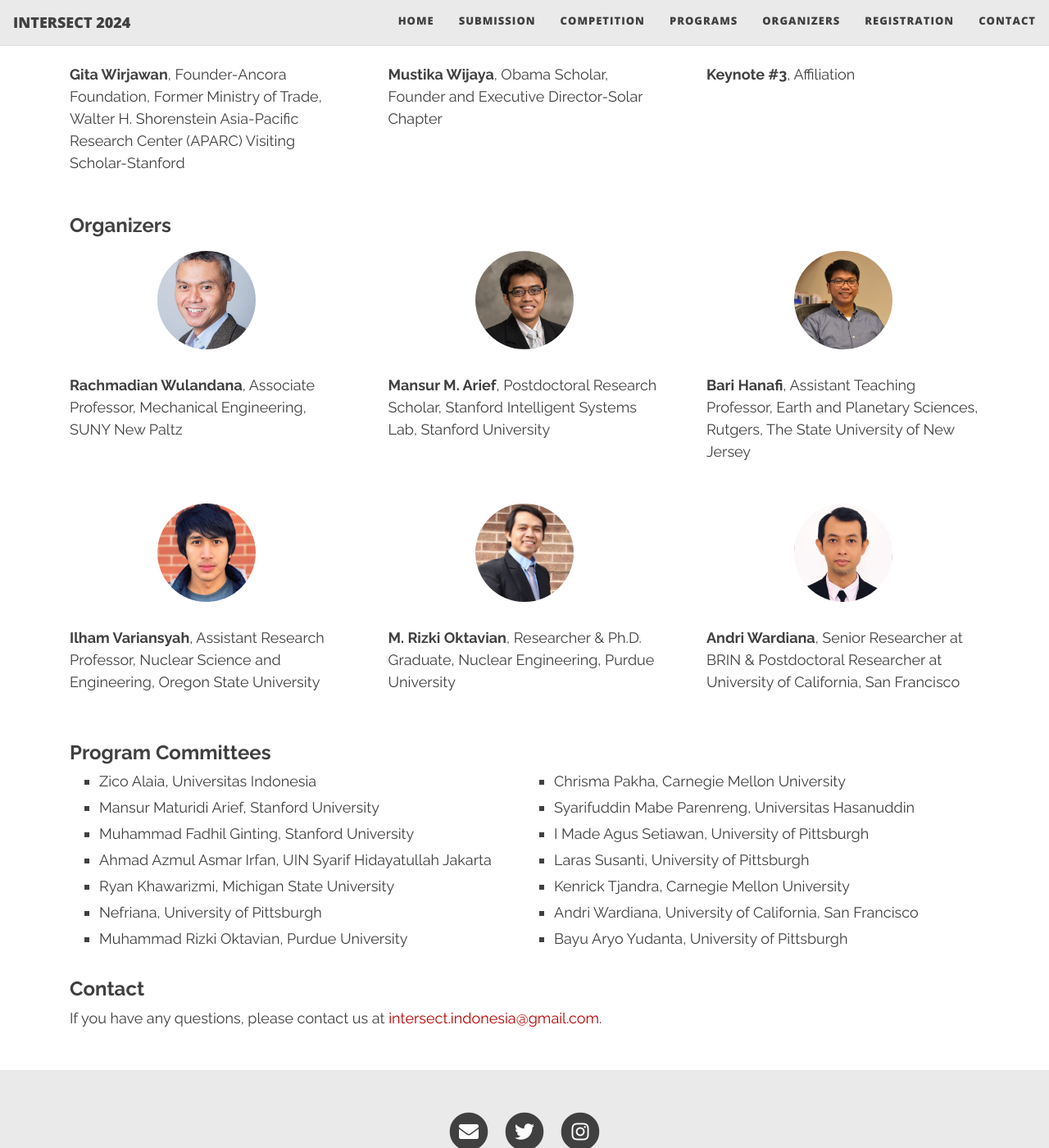
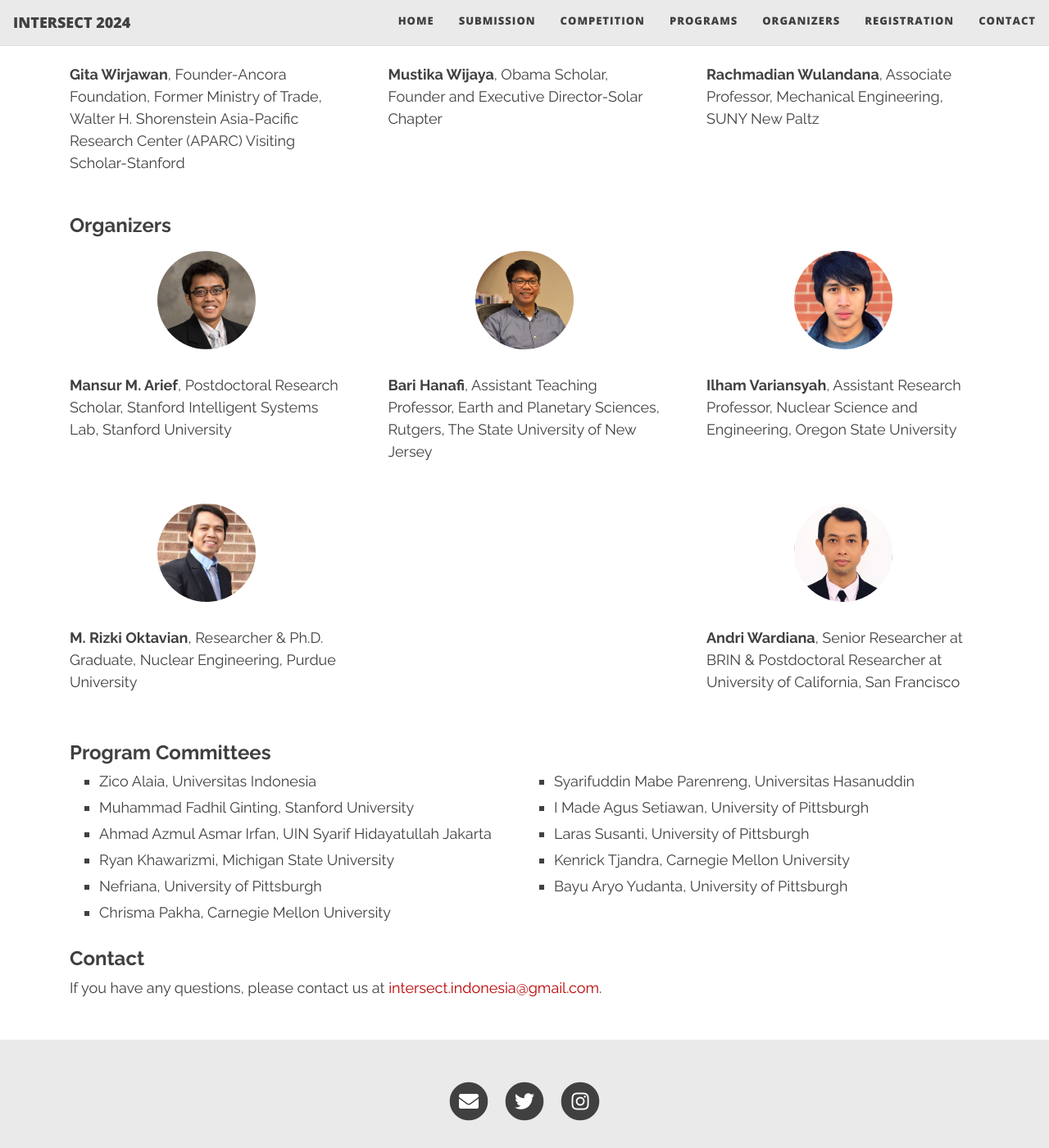
Before and after one commit to intersectID/intersectID.github.io, a Jekyll site: the page built from index.html, in a window 1280 px wide and 1400 px high, scrolled down 2762 px. Shown: the whole window at 82% size. Built offline with Jekyll 4.4.1, drawn with Linux system fonts in a browser that asks for light colours; nearby versions of some CDN libraries; the list of posts is cut into pages by our own code.

```diff
--- a/Gemfile
+++ b/Gemfile
@@ -5,4 +5,7 @@ source "https://rubygems.org"
 gemspec
 
 gem 'webrick'
+gem 'bigdecimal'
+gem 'base64'
+gem 'csv'
 gem 'jekyll-redirect-from'
--- a/index.html
+++ b/index.html
@@ -133,8 +133,8 @@ All deadlines are 23:59:59 AoE (Anywhere on Earth) on the date indicated.</p>
     </div>
 
     <div class="speaker">
-        <img class="img-circle center" src="/assets/img/person.png" alt="Keynote #3"/>
-        <p><strong>Keynote #3</strong>, Affiliation</p>
+        <img class="img-circle center" src="/assets/img/rachmadianwulandana.jpg" alt="Rachmadian Wulandana"/>
+        <p><strong>Rachmadian Wulandana</strong>, Associate Professor, Mechanical Engineering, SUNY New Paltz</p>
     </div>
 </section>
 
@@ -142,10 +142,6 @@ All deadlines are 23:59:59 AoE (Anywhere on Earth) on the date indicated.</p>
 <h3 id="organizers">Organizers</h3>
 
 <section class="organizers">
-    <div class="organizer">
-        <img class="img-circle center" src="/assets/img/rachmadianwulandana.jpg" alt="Rachmadian Wulandana"/>
-        <p><strong>Rachmadian Wulandana</strong>, Associate Professor, Mechanical Engineering, SUNY New Paltz</p>
-    </div>
 
     <div class="organizer">
         <img class="img-circle center" src="/assets/img/mansurarief.jpg" alt="Mansur Arief"/>
@@ -177,20 +173,17 @@ All deadlines are 23:59:59 AoE (Anywhere on Earth) on the date indicated.</p>
 <ul class="two-columns">
     <!-- <li>Troy Agung, North Carolina State University</li> -->
     <li>Zico Alaia, Universitas Indonesia</li>
-    <li>Mansur Maturidi Arief, Stanford University</li>
     <li>Muhammad Fadhil Ginting, Stanford University</li>
     <li>Ahmad Azmul Asmar Irfan, UIN Syarif Hidayatullah Jakarta</li>
     <!-- <li>Nur Ahmad Khatim, ITS Surabaya</li> -->
     <li>Ryan Khawarizmi, Michigan State University</li>
     <li>Nefriana, University of Pittsburgh</li>
-    <li>Muhammad Rizki Oktavian, Purdue University</li>
     <li>Chrisma Pakha, Carnegie Mellon University</li>
     <li>Syarifuddin Mabe Parenreng, Universitas Hasanuddin</li>
     <li>I Made Agus Setiawan, University of Pittsburgh</li>
     <!-- <li>Hanif Sulaiman, Stanford University</li> -->
     <li>Laras Susanti, University of Pittsburgh</li>
     <li>Kenrick Tjandra, Carnegie Mellon University</li>
-    <li>Andri Wardiana, University of California, San Francisco</li>
     <li>Bayu Aryo Yudanta, University of Pittsburgh</li>
 
 </ul>
```
Also changed, not shown: Gemfile.lock, 7 other files.
